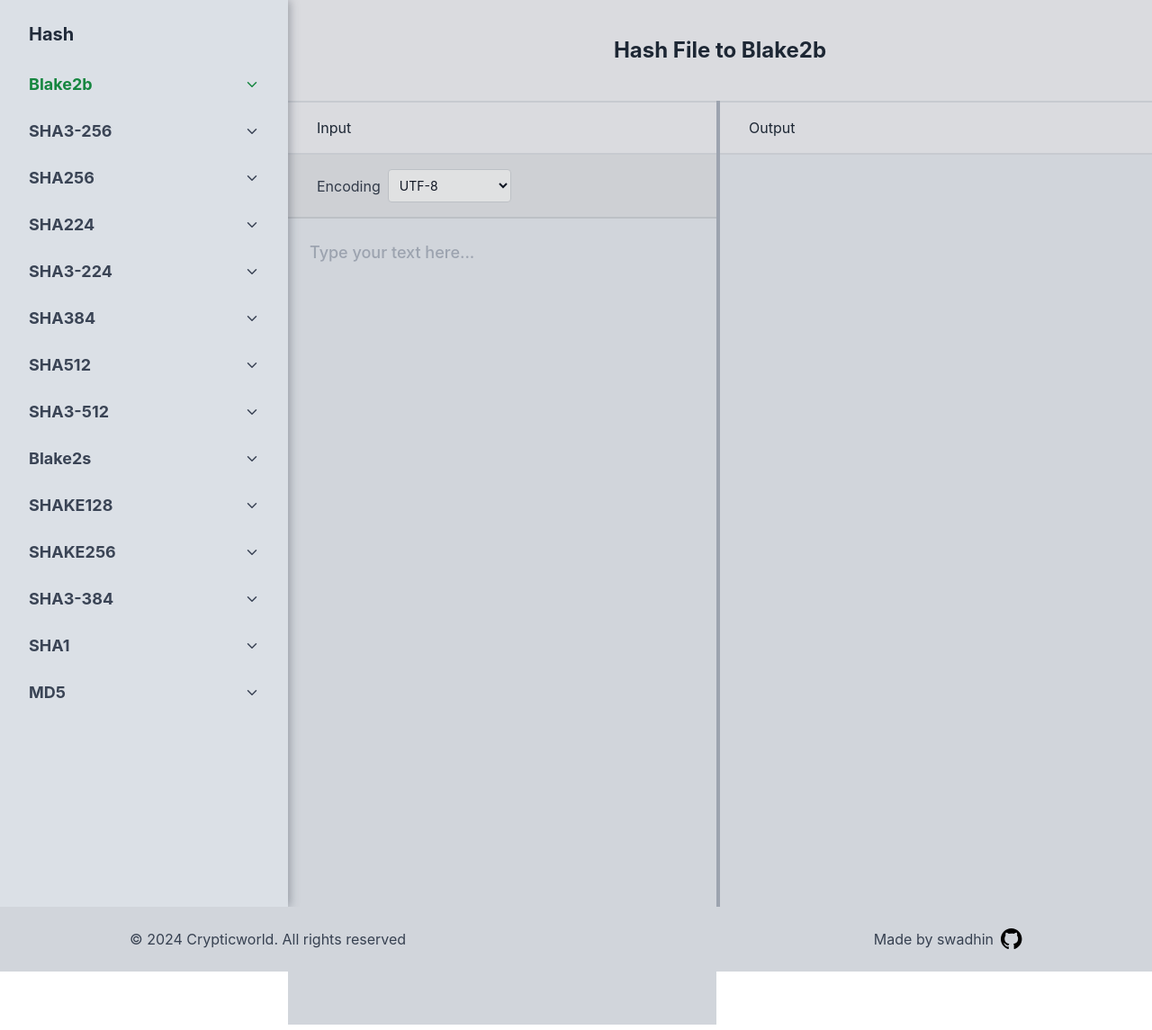
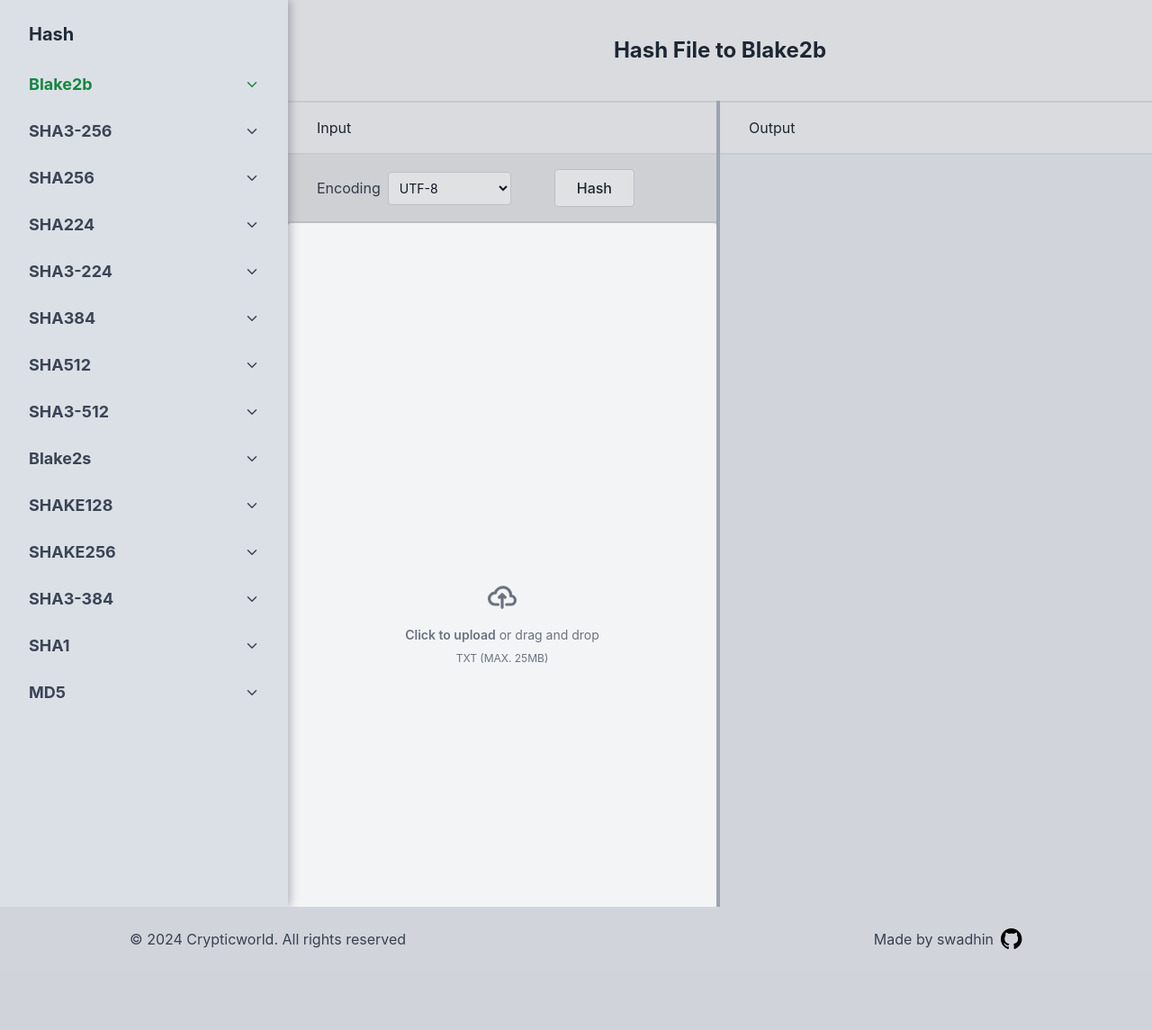
Before and after one commit to blueorionn/crypticworld, a Flask app: page /file/hash/blake2b in a window 1280 px wide. Shown: the part 96-1241 px from the top of the page at 90% size. After the commit the page ends 1151 px from the top, so only its background shows below. Run offline with Flask 3, Linux system fonts and the light colour scheme; style sheets or scripts are compiled from the project's sources.

Commit message:
add file hasher ui

```diff
--- a/crypticworld/templates/file_hasher.html
+++ b/crypticworld/templates/file_hasher.html
@@ -165,7 +165,7 @@
           <section>
             <div class="grid grid-rows-2 xl:grid-cols-2 xl:grid-rows-1">
               <div
-                class="w-full min-h-96 xl:min-h-[56rem] h-full border-b-2 xl:border-r-4 xl:border-b-0 border-gray-400 dark:border-gray-700"
+                class="w-full min-h-96 xl:min-h-[56rem] h-full overflow-hidden border-b-2 xl:border-r-4 xl:border-b-0 border-gray-400 dark:border-gray-700"
               >
                 <div
                   class="w-full py-4 px-4 xl:px-8 border-y-2 border-gray-300 dark:border-gray-800 bg-gray-200 dark:bg-gray-900 brightness-95 dark:brightness-[1.75]"
@@ -200,13 +200,44 @@
                     />
                     {% endif %}
                   </div>
+                  <div class="group transition-all">
+                    <button
+                      type="button"
+                      class="rounded px-3 xl:px-6 py-1 xl:py-2 bg-gray-50 border border-gray-300 w-max dark:bg-gray-700 dark:border-gray-600 dark:text-white group-hover:bg-gray-100 group-hover:dark:bg-gray-800 group-hover:border-gray-400 group-hover:dark:border-gray-700"
+                    >
+                      <span class="text-gray-800 dark:text-gray-200 font-medium text-base">Hash</span>
+                    </button>
+                  </div>
                 </div>
-                <textarea
-                  name="input"
-                  id="input"
-                  placeholder="Type your text here..."
-                  class="h-full w-full resize-none outline-none font-medium text-base xl:text-lg p-6 text-gray-900 dark:text-gray-200 bg-gray-300 dark:bg-gray-900"
-                ></textarea>
+                <div class="h-full overflow-hidden flex items-center justify-center w-full">
+                  <label
+                    for="dropzone-file"
+                    class="h-full flex flex-col items-center justify-start xl:justify-center w-full rounded cursor-pointer bg-gray-100 dark:bg-gray-800 hover:bg-gray-200 dark:hover:bg-gray-700"
+                  >
+                    <div class="flex flex-col items-center justify-center pt-5 pb-6">
+                      <svg
+                        class="w-8 h-8 mb-4 text-gray-500 dark:text-gray-400"
+                        aria-hidden="true"
+                        xmlns="http://www.w3.org/2000/svg"
+                        fill="none"
+                        viewBox="0 0 20 16"
+                      >
+                        <path
+                          stroke="currentColor"
+                          stroke-linecap="round"
+                          stroke-linejoin="round"
+                          stroke-width="2"
+                          d="M13 13h3a3 3 0 0 0 0-6h-.025A5.56 5.56 0 0 0 16 6.5 5.5 5.5 0 0 0 5.207 5.021C5.137 5.017 5.071 5 5 5a4 4 0 0 0 0 8h2.167M10 15V6m0 0L8 8m2-2 2 2"
+                        />
+                      </svg>
+                      <p class="mb-2 text-sm text-gray-500 dark:text-gray-400">
+                        <span class="font-semibold">Click to upload</span> or drag and drop
+                      </p>
+                      <p class="text-xs text-gray-500 dark:text-gray-400">TXT (MAX. 25MB)</p>
+                    </div>
+                    <input id="dropzone-file" type="file" class="hidden" />
+                  </label>
+                </div>
               </div>
               <div class="w-full">
                 <div
```
